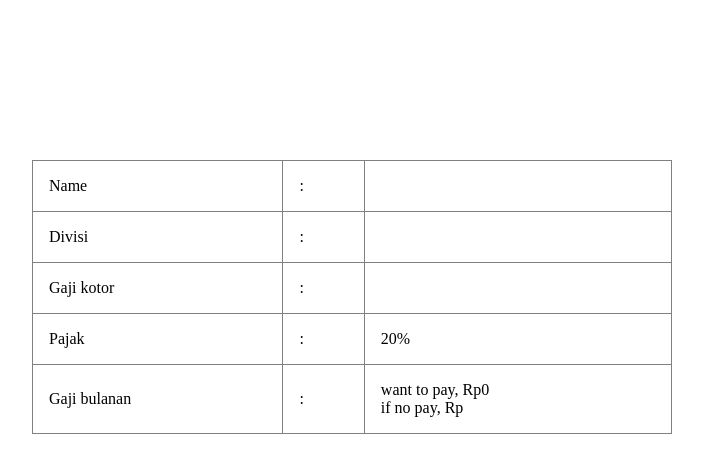
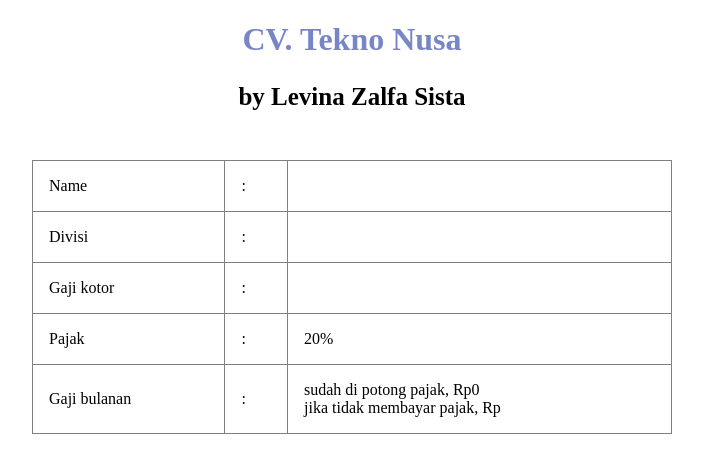
Before and after one commit to Leevin-aa/bljr_php, a PHP site: page /hal2.php in a window 1280 px wide. Shown: the top 473 px of the page, without its empty margins (288-991 px from the left). Run offline with PHP 8.4, Linux system fonts and the light colour scheme; data that the repository does not hold is empty.

Commit message:
updtugas3

```diff
--- a/pertemuan3/hal2.php
+++ b/pertemuan3/hal2.php
@@ -3,7 +3,7 @@
 <head>
     <meta charset="UTF-8">
     <meta name="viewport" content="width=device-width, initial-scale=1.0">
-    <title>Document</title>
+    <title>Submit Cv. TeknoNusa</title>
 </head>
 <body>
     <style>
@@ -15,7 +15,20 @@
         td {
             padding : 1em;
         }
+        h1{
+          text-align: center;
+          color: #7886C7;
+         }
+         h3{
+          text-align: center;
+          font-size: 25px;
+          top: 9rem;
+
+         }
     </style>
+
+        <h1>CV. Tekno Nusa</h1>
+        <h3>by Levina Zalfa Sista</h3>
 
     <?php
         if (isset($_POST['SUBMIT']))
@@ -69,8 +82,8 @@
                     if ($totalgajisebulan > 54000000) {
                         echo "Rp" . number_format($totalgajisudahdipotong / 12);
                     } else {
-                        echo "want to pay, Rp" . $totalgajisudahdipotong / 12 . "</br>";
-                        echo "if no pay, Rp" . $totalgajisebulan;
+                        echo "sudah di potong pajak,  Rp" . $totalgajisudahdipotong / 12 . "</br>";
+                        echo "jika tidak membayar pajak,  Rp" . $totalgajisebulan;
                     }
                 ?>
             </td>
--- a/pertemuan3/tugas3.php
+++ b/pertemuan3/tugas3.php
@@ -4,7 +4,7 @@
     <meta charset="UTF-8">
     <meta name="viewport" content="width=device-width, initial-scale=1.0">
     <link href="https://cdn.jsdelivr.net/npm/bootstrap@5.3.3/dist/css/bootstrap.min.css" rel="stylesheet" integrity="sha384-QWTKZyjpPEjISv5WaRU9OFeRpok6YctnYmDr5pNlyT2bRjXh0JMhjY6hW+ALEwIH" crossorigin="anonymous">
-    <title>Document</title>
+    <title>form gaji CV. TeknoNusa</title>
 </head>
 <body>
     <style>
```
